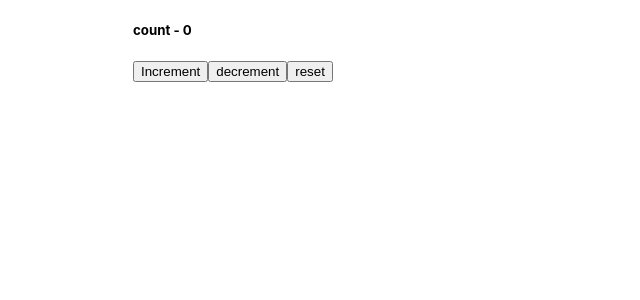
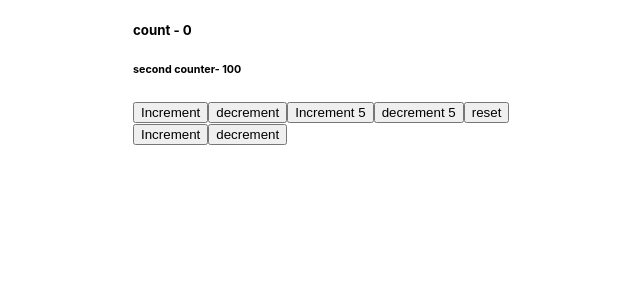
Before and after one commit to Derry-ukere/react-hooks, a React (Create React App) app: page / in a window 1280 px wide. Shown: the top 300 px of the page, without its empty margins (67-707 px from the left). Built offline with nearby package versions, Linux system fonts and the light colour scheme.

Commit message:
secnd counter

```diff
--- a/src/useReducers/Reduce.js
+++ b/src/useReducers/Reduce.js
@@ -1,14 +1,21 @@
 import React, { useReducer } from 'react'
-const initialState = 0
+const initialState = {
+  init: 0,
+  second: 100,
+}
 const reducer = (currentState, action) => {
   // returns new state
-  switch (action) {
+  switch (action.type) {
     case 'increase':
-      return currentState + 1
+      return { ...initialState, init: currentState.init + action.value }
     case 'decrease':
-      return currentState - 1
+      return { ...initialState, init: currentState.init - action.value }
+    case 'increase-sec':
+      return { ...initialState, second: currentState.second + action.value }
+    case 'decrease-sec':
+      return { ...initialState, second: currentState.second - action.value }
     case 'reset':
-      return initialState
+      return { ...initialState, init: initialState.init }
     default:
       return currentState
   }
@@ -16,16 +23,27 @@ const reducer = (currentState, action) => {
 
 const Reduce = () => {
   const [count, dispatch] = useReducer(reducer, initialState)
-  const increase = () => dispatch('increase')
-  const decrease = () => dispatch('decrease')
-  const reset = () => dispatch('reset')
+  const increase = () => dispatch({ type: 'increase', value: 1 })
+  const decrease = () => dispatch({ type: 'decrease', value: 1 })
+  const increaseFiv = () => dispatch({ type: 'increase', value: 5 })
+  const decreaseFiv = () => dispatch({ type: 'decrease', value: 5 })
+  const increaseSec = () => dispatch({ type: 'increase-sec', value: 1 })
+  const decreaseSec = () => dispatch({ type: 'decrease-sec', value: 1 })
+  const reset = () => dispatch({ type: 'reset' })
 
   return (
     <div>
-      <h5>count - {count} </h5>
+      <h5>count - {count.init} </h5>
+      <h6> second counter- {count.second}</h6>
       <button onClick={increase}>Increment</button>
       <button onClick={decrease}>decrement</button>
+      <button onClick={increaseFiv}>Increment 5</button>
+      <button onClick={decreaseFiv}>decrement 5</button>
       <button onClick={reset}>reset</button>
+      <div>
+        <button onClick={increaseSec}>Increment</button>
+        <button onClick={decreaseSec}>decrement</button>
+      </div>
     </div>
   )
 }
```
Also changed, not shown: 1 other file (tests, documents, lock files or other folders).
